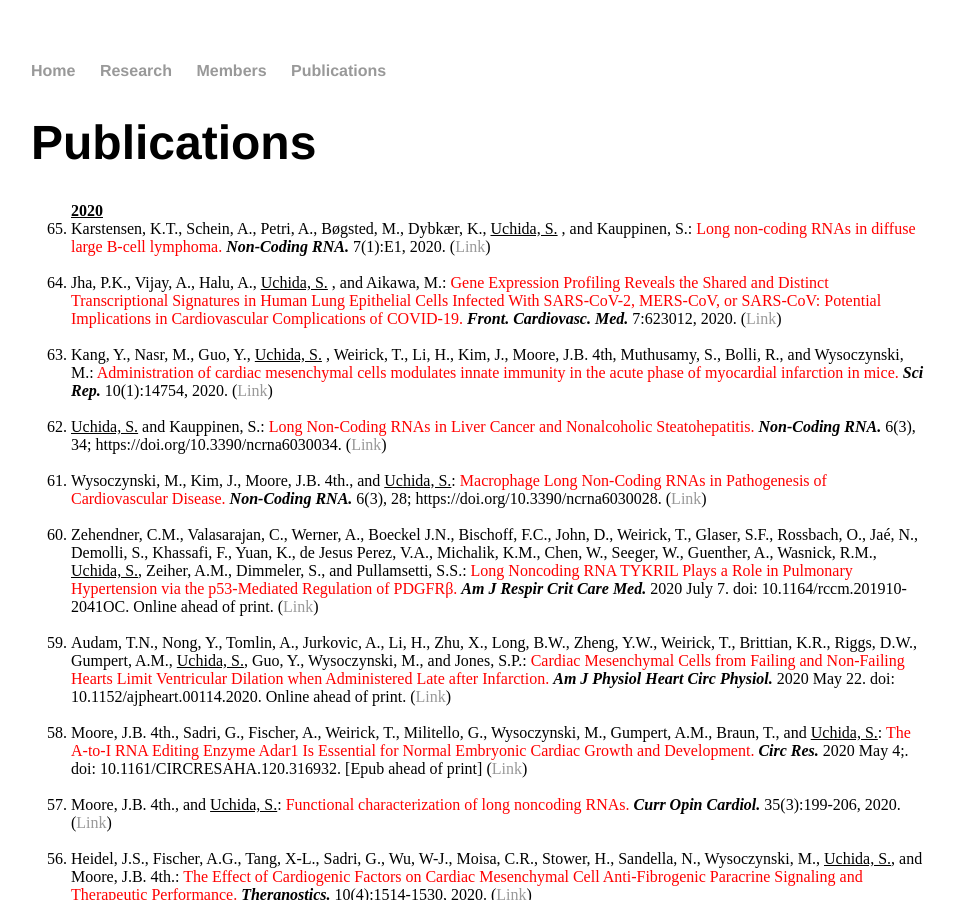
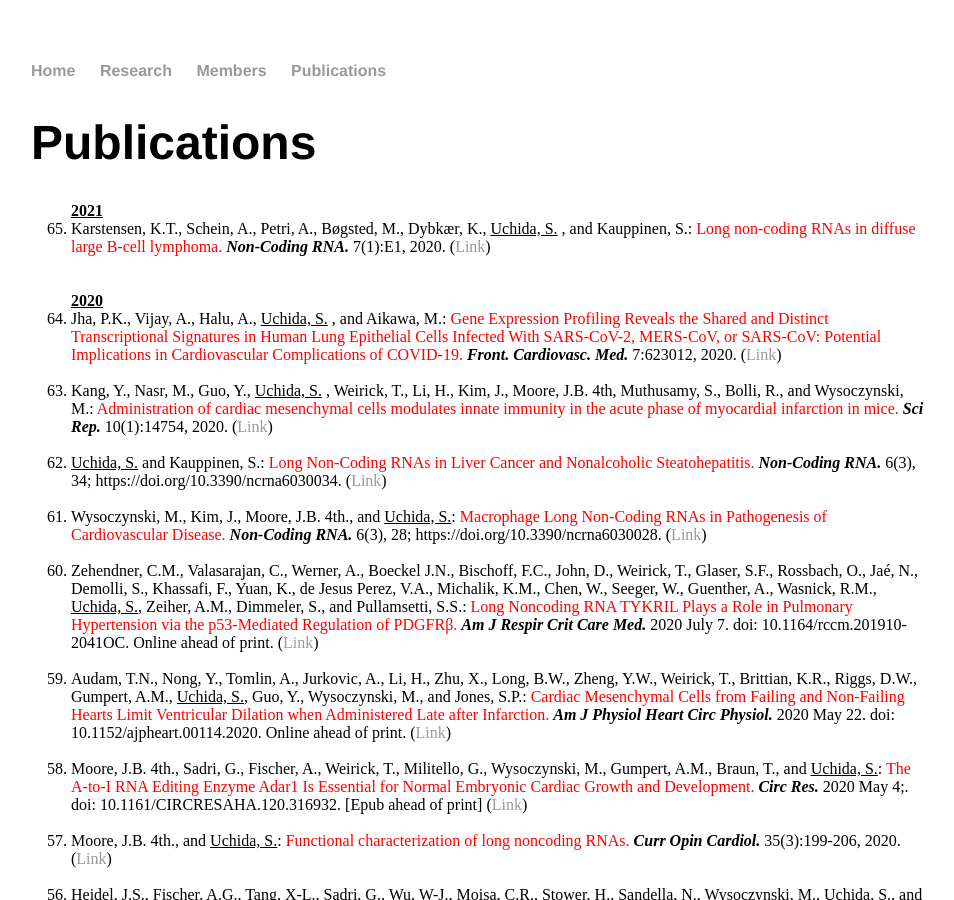
Before and after one commit to heartlncrna/heartlncrna.github.io, a Jekyll site: the page publications/pub_list.html, which Jekyll copies as it is, in a window 1280 px wide and 900 px high. Shown: the whole window, without its empty margins (161-1115 px from the left). Built offline with Jekyll 4.4.1, drawn with Linux system fonts in a browser that asks for light colours.

Commit message:
Update pub_list.html

```diff
--- a/publications/pub_list.html
+++ b/publications/pub_list.html
@@ -27,9 +27,12 @@
 			<p class="Normal">
 			<ol reversed="reversed">
 
-			<strong><u> 2020 </u></strong>
+			<strong><u> 2021 </u></strong>
 				<li>Karstensen, K.T., Schein, A., Petri, A., Bøgsted, M., Dybkær, K., <u>Uchida, S.</u> , and Kauppinen, S.: <font color="red">Long non-coding RNAs in diffuse large B-cell lymphoma.</font> <b><i>Non-Coding RNA. </i></b> 7(1):E1, 2020. (<a href="https://www.mdpi.com/2311-553X/7/1/1">Link</span></a>)</li>
 			<br>
+			<br>
+
+			<strong><u> 2020 </u></strong>
 
 				<li>Jha, P.K., Vijay, A., Halu, A., <u>Uchida, S.</u> , and Aikawa, M.: <font color="red">Gene Expression
 Profiling Reveals the Shared and Distinct Transcriptional Signatures in Human Lung Epithelial Cells Infected With SARS-CoV-2, MERS-CoV, or SARS-CoV: Potential Implications in Cardiovascular Complications of COVID-19.</font> <b><i>Front. Cardiovasc. Med. </i></b> 7:623012, 2020. (<a href="https://www.frontiersin.org/articles/10.3389/fcvm.2020.623012/abstract">Link</span></a>)</li>
```
